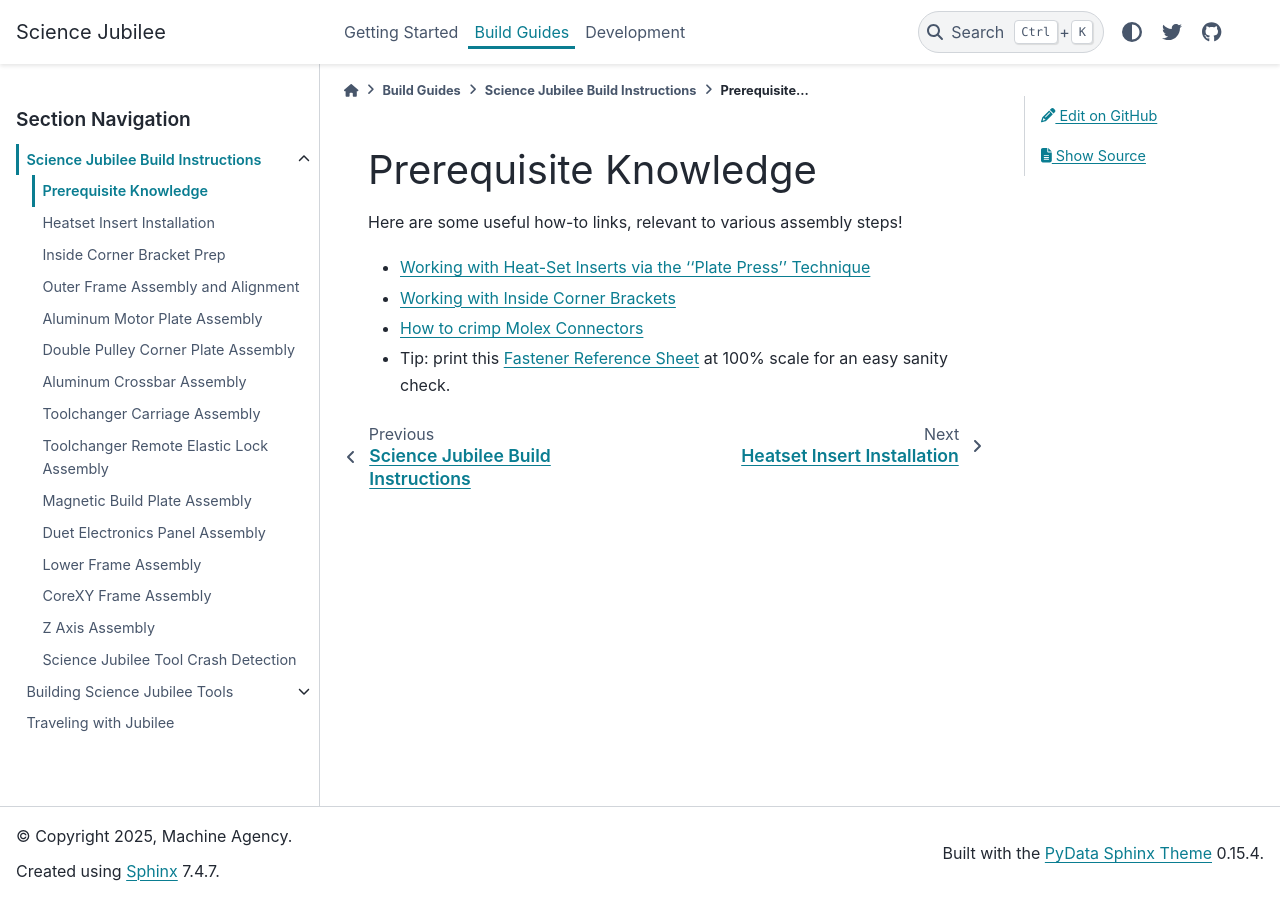
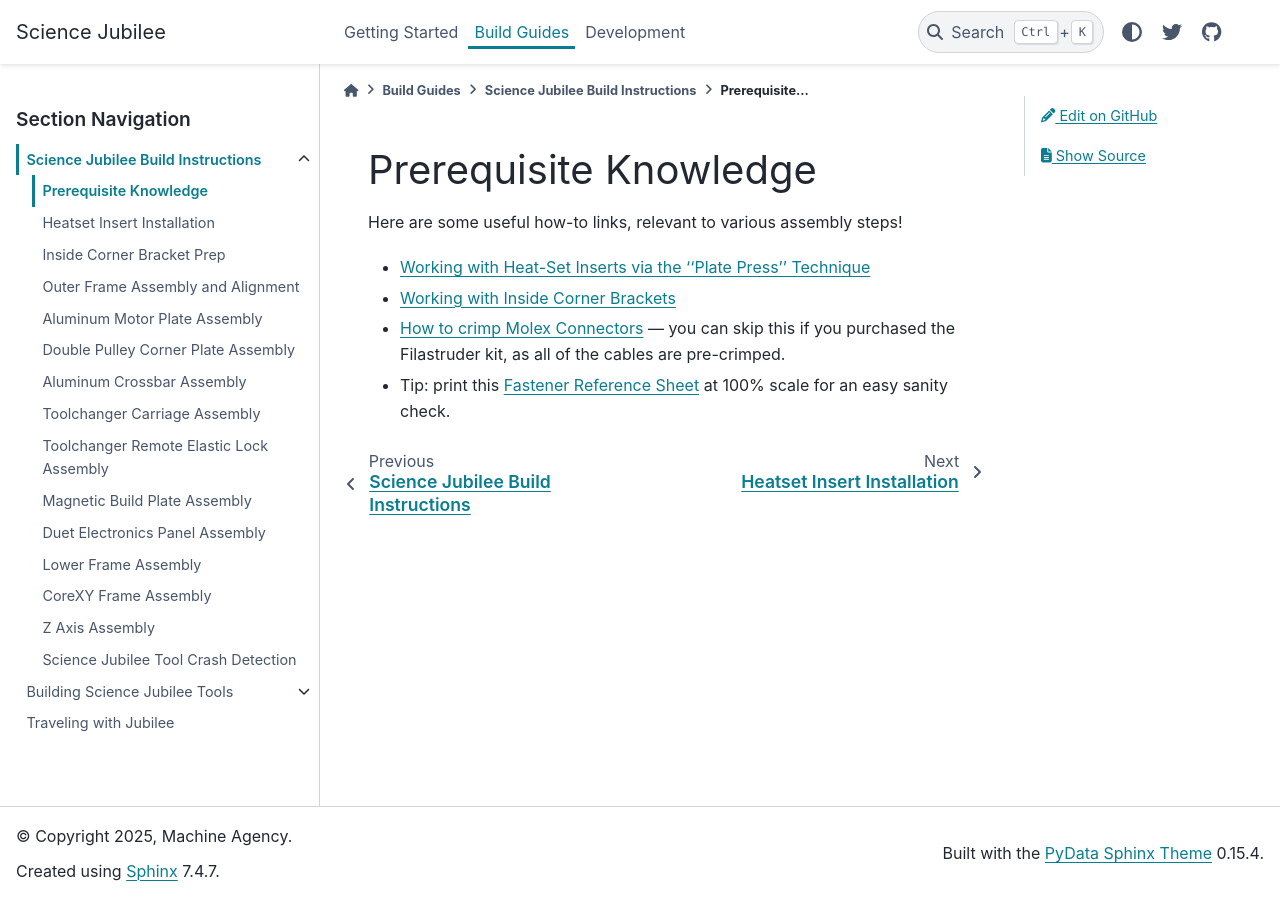
Before and after one commit to machineagency/science-jubilee, a Sphinx documentation site: the page built from docs/building/prerequisite_knowledge.md, in a window 1280 px wide. Built offline with Sphinx 7.4.7 and the PyData theme 0.15.4, drawn with Linux system fonts in a browser that asks for light colours; pages that are not in the unit, such as notebooks, are missing from menus.

Commit message:
molex crimping is not required background knowledge for filastruder kit

```diff
--- a/docs/building/prerequisite_knowledge.md
+++ b/docs/building/prerequisite_knowledge.md
@@ -9,5 +9,5 @@ Here are some useful how-to links, relevant to various assembly steps!
 
 * [Working with Heat-Set Inserts via the ''Plate Press'' Technique](https://hackaday.com/2019/02/28/threading-3d-printed-parts-how-to-use-heat-set-inserts/)
 * [Working with Inside Corner Brackets](https://jubilee3d.com/index.php?title=Working_with_Inside_Corner_Brackets)
-* [How to crimp Molex Connectors](https://www.youtube.com/watch?v=8jcfD1UW8SE)
+* [How to crimp Molex Connectors](https://www.youtube.com/watch?v=8jcfD1UW8SE) --- you can skip this if you purchased the Filastruder kit, as all of the cables are pre-crimped.
 * Tip: print this [Fastener Reference Sheet](https://docs.google.com/viewer?url=https://github.com/machineagency/jubilee/raw/main/frame/assembly_instructions/vitamin_reference_sheet.pdf) at 100% scale for an easy sanity check.
```
